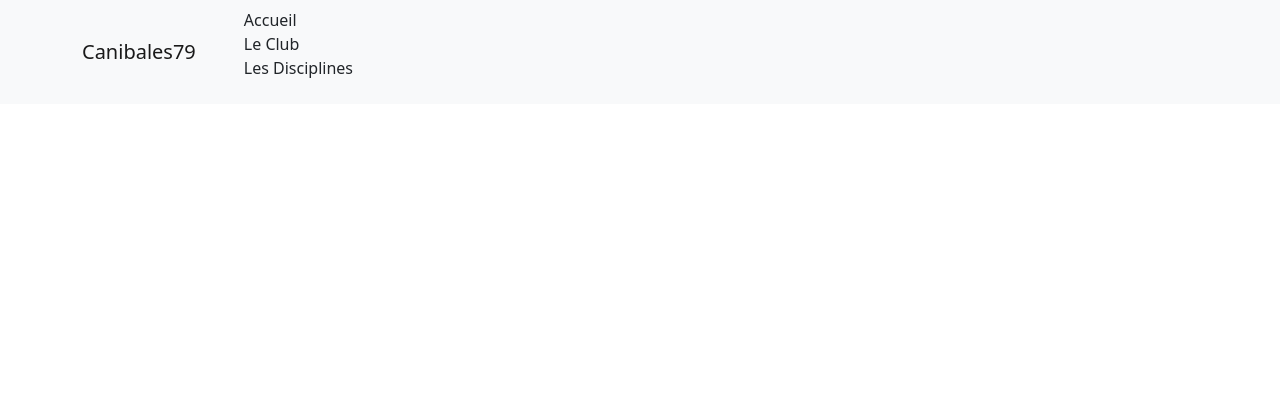
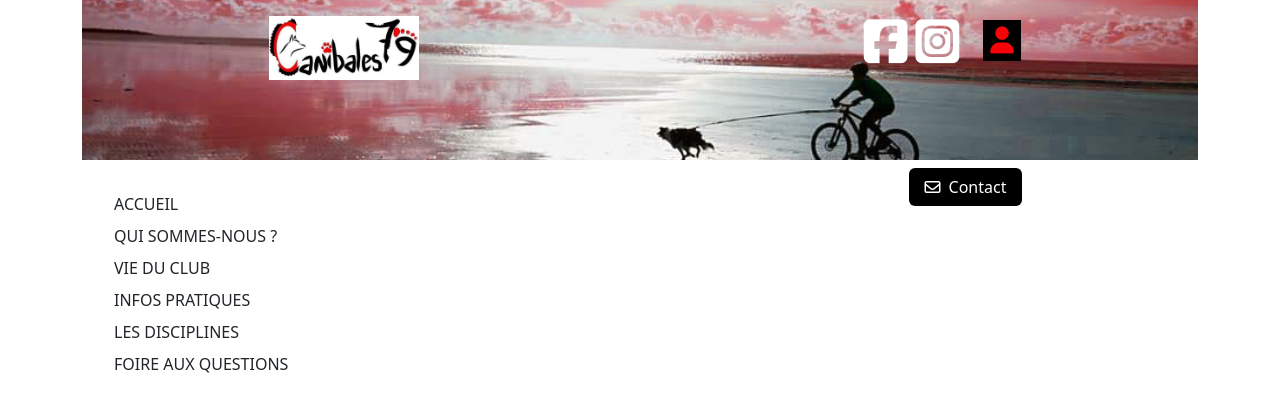
Before and after one commit to ManueBoinot/CANIBALES79-exercice, a plain HTML site: page index.html in a window 1280 px wide. Drawn offline with nearby package versions, Linux system fonts and the light colour scheme.

Commit message:
réalisation du header en bootstrap sans CSS

```diff
--- a/index.html
+++ b/index.html
@@ -10,6 +10,8 @@
   <title>CANIBALES 79 NIORT - Canicross canivtt canimarche Deux-Sevres</title>
   <link href="https://cdn.jsdelivr.net/npm/bootstrap@5.2.2/dist/css/bootstrap.min.css" rel="stylesheet"
     integrity="sha384-Zenh87qX5JnK2Jl0vWa8Ck2rdkQ2Bzep5IDxbcnCeuOxjzrPF/et3URy9Bv1WTRi" crossorigin="anonymous">
+  <link rel="stylesheet" href="https://cdn.jsdelivr.net/npm/bootstrap-icons@1.9.1/font/bootstrap-icons.css">
+  <script src="https://kit.fontawesome.com/cfc69e35cf.js" crossorigin="anonymous"></script>
   <link href="style.css" rel="stylesheet">
 </head>
 
@@ -22,22 +24,69 @@
 
   <!-- --------------- HEADER ---------------------------------------------------------------------- -->
   <header>
-    <nav class="navbar navbar-expand-md bg-light fixed-top">
-      <div class="container-md">
-        <button class="navbar-toggler" type="button" data-bs-toggle="collapse" data-bs-target="#navbarNav"
-          aria-controls="navbarNav" aria-expanded="false" aria-label="Toggle navigation">
-          <span class="navbar-toggler-icon"></span>
-        </button>
-        <a href="/index.html" class="navbar-brand">Canibales79</a>
-        <div class="collapse navbar-collapse" id="navbarNav">
-          <ul>
-            <li class="nav-link">Accueil</li>
-            <li class="nav-link">Le Club</li>
-            <li class="nav-link">Les Disciplines</li>
-          </ul>
+
+    <div class="container">
+
+      <!-- --------------- ROW 1 BANDEAU HEADER --------------------- -->
+      <div class="row d-flex align-items-start g-0 text-center"
+        style="background-image: url(images/photos/photo_canivtt_plage_rouge.jpg); background-size: cover; background-position-y: 70%; height: 20vh;">
+
+        <div class="col ps-2" id="brand">
+          <a href="/index.html" class="navbar-brand"><img src="images/logos/logo_canibales79.jpg" alt="logo canibales79"
+              style="width: 150px;" class="pt-3">
+          </a>
         </div>
+
+        <div class="col offset-1 d-flex justify-content-center pt-3" id="bouton-bandeau">
+
+          <a href="https://www.facebook.com/Canibales79"><i class="logos-reseaux-header fa-brands fa-square-facebook"
+              style="font-size: 50px; color: white;"></i></a>
+
+          <a href="https://www.instagram.com/canibales_79/"><i
+              class="logos-reseaux-header fa-brands fa-square-instagram ms-2"
+              style="font-size: 50px; color: white;"></i></a>
+
+          <a href="/login.html" class="pt-1 ms-4 me-1"><i class="fa-solid fa-user"
+              style="font-size: 27px; color: #F60407; background-color: black; padding: 7px;"></i></a>
+
+        </div>
+
       </div>
-    </nav>
+
+      <!-- --------------- ROW 2 NAVBAR HEADER --------------------- -->
+
+      <div class="row g-0 align-items-start">
+        <div class="col-7">
+          <nav class="navbar navbar-expand-md">
+
+            <button class="navbar-toggler ms-4" style="font-size: 1.6rem;" type="button" data-bs-toggle="collapse"
+              data-bs-target="#navbarNav" aria-controls="navbarNav" aria-expanded="false"
+              aria-label="Toggle navigation">
+              <span class="navbar-toggler-icon"></span>
+            </button>
+
+            <div class="collapse navbar-collapse" id="navbarNav">
+              <ul class="mt-3">
+                <li class="nav-link mt-2" id="navbar-btn-accueil">ACCUEIL</li>
+                <li class="nav-link mt-2" id="navbar-btn-quisommesnous">QUI SOMMES-NOUS ?</li>
+                <li class="nav-link mt-2" id="navbar-btn-vieduclub">VIE DU CLUB</li>
+                <li class="nav-link mt-2" id="navbar-btn-info">INFOS PRATIQUES</li>
+                <li class="nav-link mt-2" id="navbar-btn-discipline">LES DISCIPLINES</li>
+                <li class="nav-link mt-2" id="navbar-btn-faq">FOIRE AUX QUESTIONS</li>
+              </ul>
+            </div>
+        </div>
+
+        <div class="col-5 text-center pt-2">
+          <div class="btn"><a href="/contact.html" class="py-2 px-3 rounded"
+              style="font-size: 1rem; color: white; text-decoration: none; background-color: black;"><i class="fa-regular fa-envelope pe-2"></i>Contact</a>
+          </div>
+        </div>
+        </nav>
+
+      </div>
+
+    </div>
   </header>
 
   <main>
```
Also changed, not shown: 1 other file.
